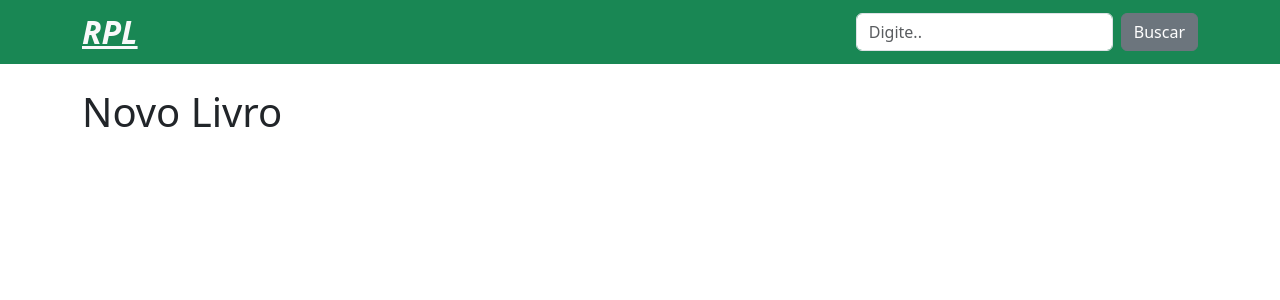
After one commit to crisvini/public-books-registry, a Django app: page /novo in a window 1280 px wide. The commit adds this page. Shown: the top 300 px of the page. Run offline with Django 5.2, Linux system fonts and the light colour scheme; some libraries are stand-ins or nearby versions.

Commit message:
tela novo

```diff
--- a/library/urls.py
+++ b/library/urls.py
@@ -1,6 +1,7 @@
 from django.urls import path
-from .views import index
+from .views import index, novo
 
 urlpatterns = [
     path('', index),
+    path('novo', novo),
 ]
--- a/library/views.py
+++ b/library/views.py
@@ -3,3 +3,7 @@ from django.shortcuts import render
 
 def index(request):
     return render(request, 'library/index.html')
+
+
+def novo(request):
+    return render(request, 'library/novo.html')
--- a/templates/library/index.html
+++ b/templates/library/index.html
@@ -1,6 +1,8 @@
 {% extends 'shared/base.html' %}
 {% load static %}
 {% block content %}
+
+{% include "partials/_header_novo.html" %}
 
 <div class="row">
     <div class="col-12">
--- /dev/null
+++ b/templates/library/novo.html
@@ -0,0 +1,17 @@
+{% extends 'shared/base.html' %}
+{% load static %}
+{% block content %}
+
+<div class="row">
+    <div class="col-12">
+        <h1>Novo Livro</h1>
+    </div>
+    <div class="col-12">
+        <form action="" method="post">
+            {% csrf_token %}
+
+        </form>
+    </div>
+</div>
+
+{% endblock %}
--- a/templates/shared/base.html
+++ b/templates/shared/base.html
@@ -18,17 +18,9 @@
 </head>
 
 <body>
-    {% include "partials/_header.html" %}
+    {% include "partials/_navbar.html" %}
 
     <main class="container-sm mt-4">
-        <div class="row pb-3">
-            <div class="col-11">
-                <h1>Registro público de livros</h1>
-            </div>
-            <div class="col-1">
-                <button class="btn btn-secondary w-100">Novo&nbsp;<i class="bi bi-plus"></i></button>
-            </div>
-        </div>
         {% block content %}{% endblock %}
     </main>
 </body>
```
Also changed, not shown: templates/partials/_header_novo.html (added, +8 -0 lines), templates/partials/_navbar.html (renamed from templates/partials/_header.html).
